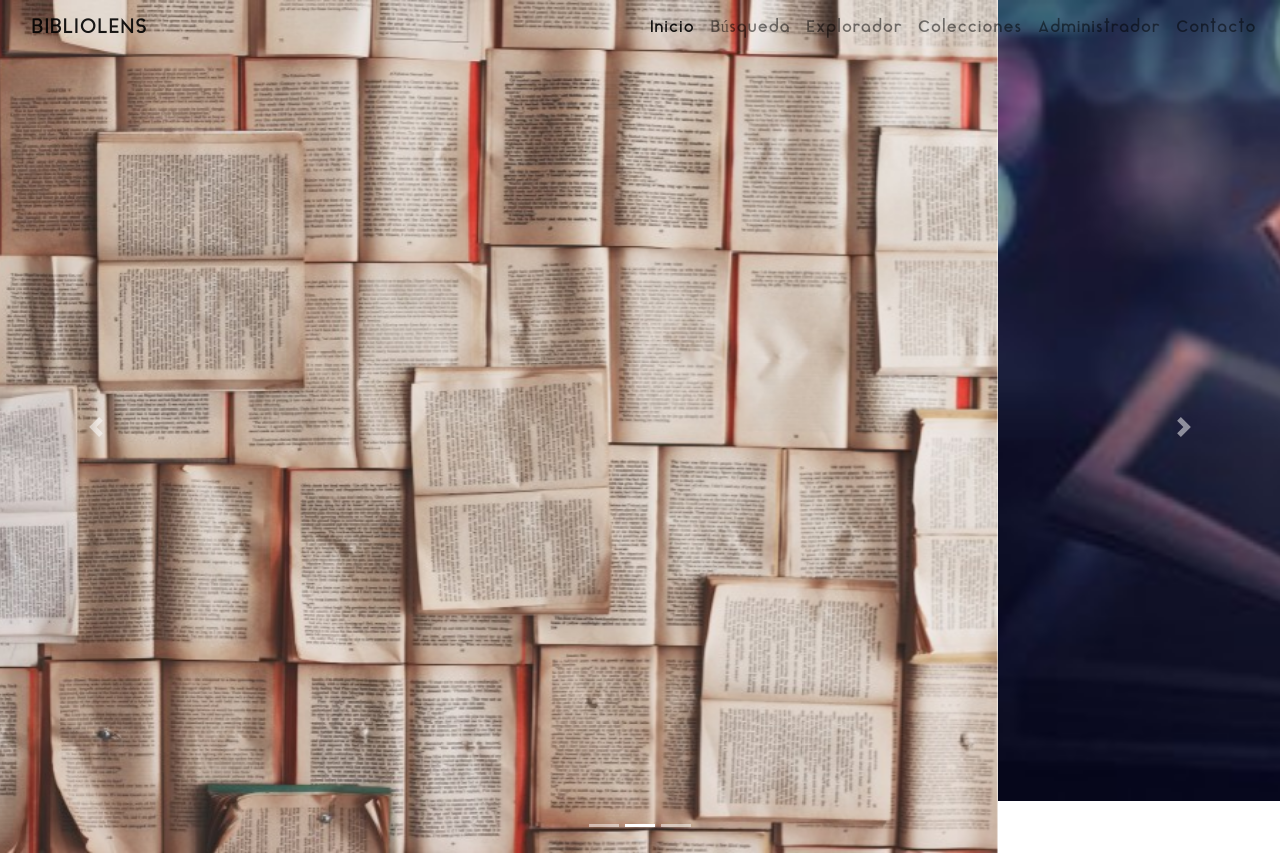
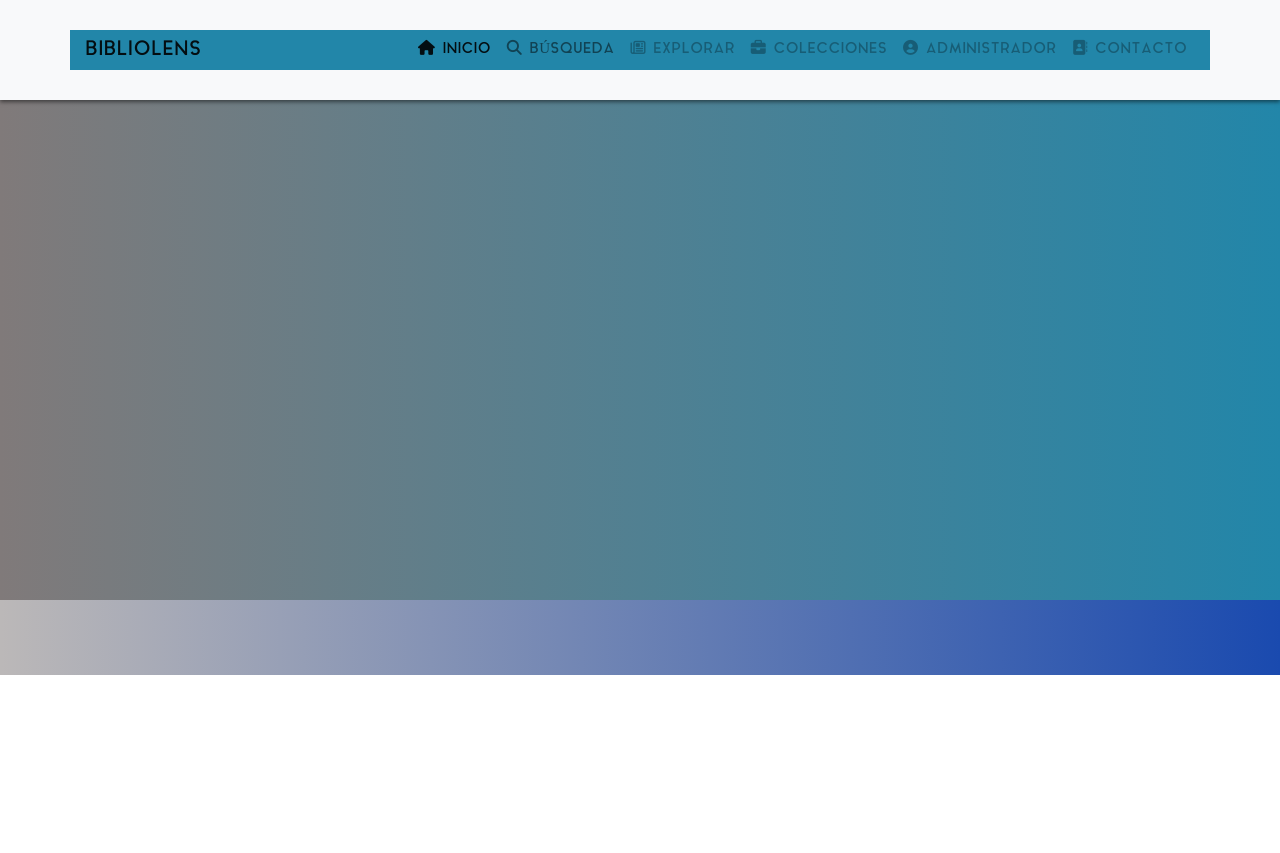
Before and after one commit to andresdevr/bibliolens, an Electron app: page views/index.html in a window 1280 px wide. After the commit the page ends 800 px from the top, so only its background shows below. Drawn offline with nearby package versions, Linux system fonts and the light colour scheme; a web font is replaced by a local one.

Commit message:
NAVBAR 2.0

```diff
--- a/views/Styles/index.css
+++ b/views/Styles/index.css
@@ -5,31 +5,51 @@
 	box-sizing: border-box;
 }
 
-@font-face{
+@font-face {
 	font-family: 'aqua';
 	src: url(../Styles/fonts/aqua.ttf);
 }
 
-#fonts{
+#fonts {
 	font-family: 'aqua';
 }
 
-body{
-	background-color: rgba(94, 245, 245, 0.924)
-}
-
-.Principal{
-	display: flex;
-	flex-flow:column nowrap;
+body {
+	background-color: rgba(0, 255, 255, 0.924);
 }
 
 /* H E A D E R */
+.container {
+	background-color: #2286a9;
+}
+.navbar {
+	background: #ffff;
+	box-shadow: 0 2px 4px 0 rgba(0, 0, 0, 0.5);
+	min-height: 100px;
+}
 
-.headers{
-
+.nav-link {
+	font-size: 15px;
+	color: #807a7a;
 }
 
 /* S E C T I O N */
 
+.container-2 {
+	background: linear-gradient(
+			to right,
+			#807a7a,
+			#2286a9
+		);
+	min-height: 500px;
+}
+/* F O O T E R */
 
-/* F O O T E R */
+.container-3 {
+	background: linear-gradient(
+			to right,
+			#807a7a88,
+			#1A4AAF
+		);
+	min-height: 75px;
+}
--- a/views/index.html
+++ b/views/index.html
@@ -14,7 +14,10 @@
 			sizes="96x96"
 			href="./Resources/Images/ICONE.png"
 		/>
-		<link href="https://fonts.googleapis.com/css?family=Muli&display=swap" rel="stylesheet">
+		<link
+			href="https://fonts.googleapis.com/css?family=Muli&display=swap"
+			rel="stylesheet"
+		/>
 		<link rel="stylesheet" href="../views/Styles/index.css" />
 		<link
 			rel="stylesheet"
@@ -30,87 +33,74 @@
 	</head>
 
 	<body id="fonts">
+		<!--NAVBAR Y HEADER DE BIENVENIDA-->
 
-		<div class="Principal">
-
-			<header class="headers">
-
-				<nav class="navbar navbar-expand-lg navbar-light fixed-top">
+		<nav class="navbar navbar-expand-lg navbar-light bg-light">
 			<div class="container">
 				<a class="navbar-brand" href="#">BIBLIOLENS</a>
-					</div>
-					<button class="navbar-toggler" type="button" data-toggle="collapse" data-target="#navbarNav" aria-controls="navbarNav" aria-expanded="false" aria-label="Toggle navigation">
+				<button
+					class="navbar-toggler"
+					type="button"
+					data-toggle="collapse"
+					data-target="#navbarNav"
+					aria-controls="navbarNav"
+					aria-expanded="false"
+					aria-label="Toggle navigation"
+				>
 					<span class="navbar-toggler-icon"></span>
 				</button>
 
-					<div class="collapse navbar-collapse" id="Header">
+				<!--MENU DE NAVEGACIÓN-->
+				<div class="collapse navbar-collapse" id="navbarNav">
 					<ul class="navbar-nav ml-auto">
 						<li class="nav-item active">
-								<a class="nav-link" href="index.html">Inicio</a>
+							<a class="nav-link" href="index.html"
+								><i class="fa fa-home" aria-hidden="true"></i> INICIO</a
+							>
 						</li>
 						<li class="nav-item">
-								<a class="nav-link" href="index.html">Búsqueda</a>
+							<a class="nav-link" href="Search.html"
+								><i class="fa fa-search" aria-hidden="true"></i> BÚSQUEDA</a
+							>
 						</li>
 						<li class="nav-item">
-								<a class="nav-link" href="index.html">Explorador</a>
+							<a class="nav-link disabled" href="Explore.html"
+								><i class="fa fa-newspaper-o" aria-hidden="true"></i>
+								EXPLORAR</a
+							>
 						</li>
 						<li class="nav-item">
-								<a class="nav-link" href="index.html">Colecciones</a>
+							<a class="nav-link disabled" href="Collections.html"
+								><i class="fa fa-briefcase" aria-hidden="true"></i>
+								COLECCIONES</a
+							>
 						</li>
 						<li class="nav-item">
-								<a class="nav-link" href="index.html">Administrador</a>
+							<a class="nav-link disabled" href="Admi.html"
+								><i class="fa fa-user-circle" aria-hidden="true"></i>
+								ADMINISTRADOR</a
+							>
 						</li>
 						<li class="nav-item">
-								<a class="nav-link" href="index.html">Contacto</a>
+							<a class="nav-link disabled" href="Contact.html"
+								><i class="fa fa-address-book" aria-hidden="true"></i>
+								CONTACTO</a
+							>
 						</li>
 					</ul>
-
+				</div>
 			</div>
 		</nav>
 
-				<div id="carouselExampleIndicators" class="carousel slide" data-ride="carousel">
-					<ol class="carousel-indicators">
-					  <li data-target="#carouselExampleIndicators" data-slide-to="0" class="active"></li>
-					  <li data-target="#carouselExampleIndicators" data-slide-to="1"></li>
-					  <li data-target="#carouselExampleIndicators" data-slide-to="2"></li>
-					</ol>
-					<div class="carousel-inner">
-					  <div class="carousel-item active">
-						<img class="d-block w-100" src="./Resources/Images/FONDE1.jpg" alt="First slide">
-					  </div>
-					  <div class="carousel-item">
-						<img class="d-block w-100" src="./Resources/Images/FONDE2.jpg" alt="Second slide">
-					  </div>
-					  <div class="carousel-item">
-						<img class="d-block w-100" src="./Resources/Images/FONDE3.jpg" alt="Third slide">
-					  </div>
-					</div>
-					<a class="carousel-control-prev" href="#carouselExampleIndicators" role="button" data-slide="prev">
-					  <span class="carousel-control-prev-icon" aria-hidden="true"></span>
-					  <span class="sr-only">Previous</span>
-					</a>
-					<a class="carousel-control-next" href="#carouselExampleIndicators" role="button" data-slide="next">
-					  <span class="carousel-control-next-icon" aria-hidden="true"></span>
-					  <span class="sr-only">Next</span>
-					</a>
-				  </div>
-
-			</header>
-
-
-			<section class="sections">
+		<section class="container-2">
 
 		</section>
 
-			<footer class="footers">
+		<footer class="container-3">
 
 		</footer>
 
-		</div>
-
-
-
-
+		<!-- BOOTSTRAP 4 & JQUERY-->
 
 		<script
 			src="https://code.jquery.com/jquery-3.2.1.slim.min.js"
@@ -127,5 +117,6 @@
 			integrity="sha384-JZR6Spejh4U02d8jOt6vLEHfe/JQGiRRSQQxSfFWpi1MquVdAyjUar5+76PVCmYl"
 			crossorigin="anonymous"
 		></script>
+		<script src="./js/jquery.js"></script>
 	</body>
 </html>
```
Lines whose indentation alone changed are shown as unchanged.
